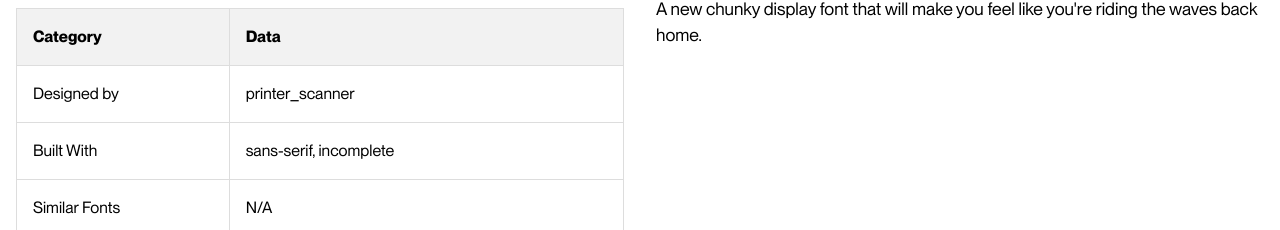
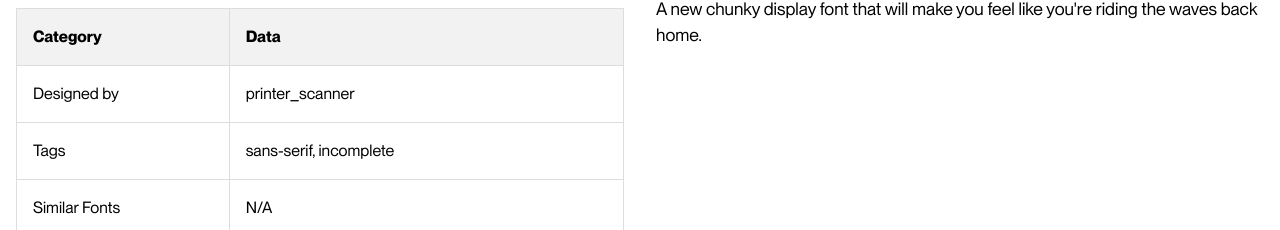
Before and after one commit to mother-type/mother-type.de, a React (Vite) app: page /fonts/coaster-sans in a window 1280 px wide. Shown: the part 534-764 px from the top of the page. Built offline with nearby package versions, Linux system fonts and the light colour scheme; no server answers; a web font is replaced by a local one.

Commit message:
Update Table.jsx

```diff
--- a/src/components/Table.jsx
+++ b/src/components/Table.jsx
@@ -15,7 +15,7 @@ function Table({ designer, tags, similarFonts, tools, writingSystems, license, p
           <td>{designer[0]?.name || "N/A"}</td>
         </tr>
         <tr>
-          <td>Built With</td>
+          <td>Tags</td>
           <td>{tags.join(', ') || "N/A"}</td>
         </tr>
         <tr>
```
